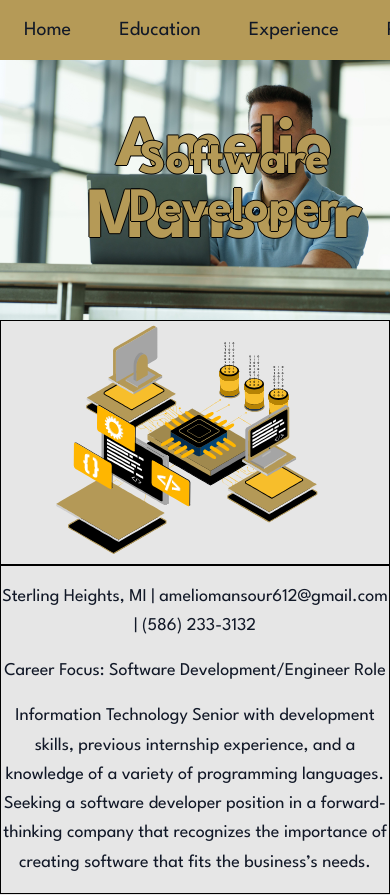
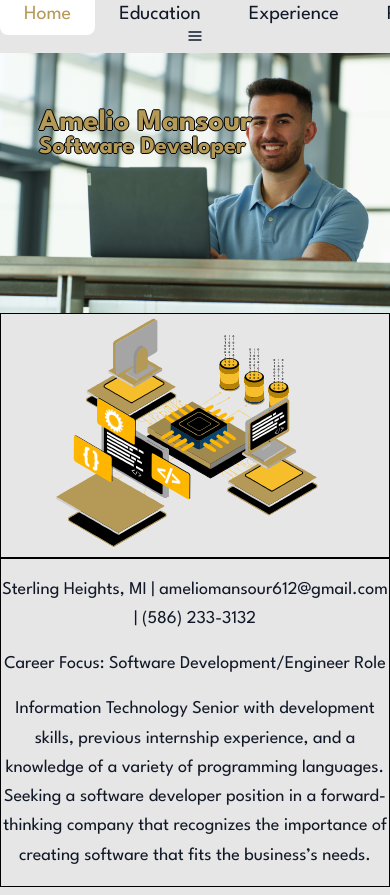
Before and after one commit to AmelioMansour/Resume-site, a React (Create React App) app: page / in a window 390 px wide. Shown: the top 895 px of the page. Built offline with nearby package versions, Linux system fonts and the light colour scheme.

Commit message:
push to test mobile view

```diff
--- a/package.json
+++ b/package.json
@@ -11,6 +11,7 @@
     "postcss": "^8.4.29",
     "react": "^18.2.0",
     "react-dom": "^18.2.0",
+    "react-icons": "^4.10.1",
     "react-lottie": "^1.2.3",
     "react-scripts": "5.0.1",
     "tailwindcss": "^3.3.3",
--- a/src/components/NavBar.js
+++ b/src/components/NavBar.js
@@ -1,15 +1,40 @@
-// NavBar.js
-import React from 'react';
+import React, { useState } from 'react';
+import { FiMenu, FiX } from 'react-icons/fi';
+;
 
 function NavBar() {
+    const [isOpen, setIsOpen] = useState(false);
+    const [mobileMenuOpen, setMobileMenuOpen] = useState(false);
+
     return (
-        <div className="navbar bg-blue-500 p-4 shadow-lg">
-            <a href="#home" className="nav-link text-white mx-2">Home</a>
-            <a href="#education" className="nav-link text-white mx-2">Education</a>
-            <a href="#experience" className="nav-link text-white mx-2">Experience</a>
-            <a href="#projects" className="nav-link text-white mx-2">Projects</a>
+        <div className="relative bg-blue-500 p-4 shadow-lg">
+            {/* Always show the desktop navbar on medium screens and above */}
+            <div className="hidden md:flex justify-between items-center">
+                <a href="#home" className="nav-link text-white mx-2">Home</a>
+                <a href="#education" className="nav-link text-white mx-2">Education</a>
+                <a href="#experience" className="nav-link text-white mx-2">Experience</a>
+                <a href="#projects" className="nav-link text-white mx-2">Projects</a>
+            </div>
+
+            {/* Mobile navbar button */}
+            <div className="md:hidden flex justify-between items-center">
+                <button onClick={() => setMobileMenuOpen(!mobileMenuOpen)}>
+                    {mobileMenuOpen ? <FiX className="text-white h-6 w-6" /> : <FiMenu className="text-white h-6 w-6" />}
+                </button>
+            </div>
+
+            {/* Mobile navigation, which shows or hides based on state */}
+            {mobileMenuOpen && (
+                <div className="md:hidden absolute top-full left-0 w-full">
+                    <a href="#home" className="block bg-blue-500 text-white py-2 px-4">Home</a>
+                    <a href="#education" className="block bg-blue-500 text-white py-2 px-4">Education</a>
+                    <a href="#experience" className="block bg-blue-500 text-white py-2 px-4">Experience</a>
+                    <a href="#projects" className="block bg-blue-500 text-white py-2 px-4">Projects</a>
+                </div>
+            )}
         </div>
     );
+
 }
 
 export default NavBar;
--- a/src/index.css
+++ b/src/index.css
@@ -1,6 +1,16 @@
 @import 'tailwindcss/base';
 @import 'tailwindcss/components';
 @import 'tailwindcss/utilities';
+
+
+.desktop-nav {
+  @apply hidden md:flex;
+}
+
+/* This makes the mobile navbar displayed on mobile and hidden on larger screens */
+.mobile-nav {
+  @apply flex md:hidden;
+}
 
 body {
   @apply bg-e6e6e6 m-0 font-spartan text-gray-900;
@@ -30,19 +40,36 @@ h1, h2, h3, h4, h5, h6 {
 }
 /* Name */
 #name {
-  @apply text-7xl text-[#B59A57] font-bold mb-8;
+  @apply text-3xl md:text-7xl text-[#B59A57] font-bold mb-8;
   text-shadow: -1px 0 black, 0 1px black, 1px 0 black, 0 -1px black;
   position: absolute;
   top: 20%;
-  left: 15%;
+  left: 10%; /* More to the left on mobile */
 }
-#title{
-  @apply text-5xl text-[#B59A57] font-bold mb-3;
+
+@media (min-width: 768px) { /* 768px is the default breakpoint for 'md' in Tailwind */
+  #name {
+    left: 15%; /* Reset for medium screens */
+  }
+}
+
+#title {
+  @apply text-2xl md:text-5xl text-[#B59A57] font-bold mb-3;
   text-shadow: -1px 0 black, 0 1px black, 1px 0 black, 0 -1px black;
   position: absolute;
   top: 30%;
-  left: 20%;
+  left: 10%; /* More to the left on mobile */
 }
+
+@media (min-width: 768px) {
+  #title {
+    left: 20%; /* Reset for medium screens */
+  }
+}
+
+
+
+
 .mrpic{
 
   width: 100%;
--- a/tailwind.config.js
+++ b/tailwind.config.js
@@ -18,6 +18,10 @@ module.exports = {
       }
     }
   },
-  variants: {},
+  variants: {
+    extend: {
+      display: ['responsive']
+    }
+  },
   plugins: []
 }
```
Also changed, not shown: 1 other file (tests, documents, lock files or other folders).
